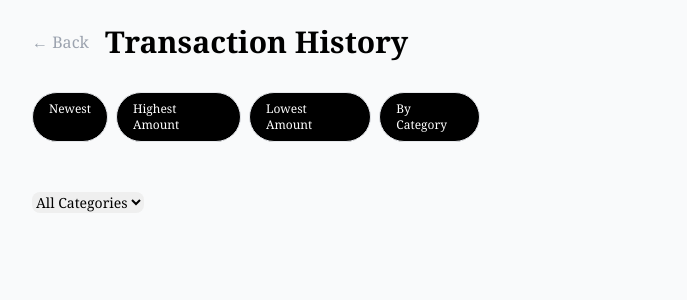
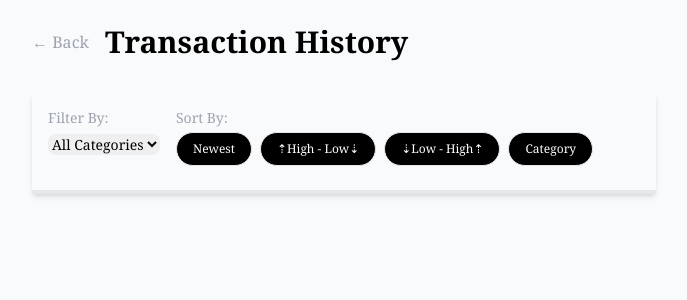
Before and after one commit to 18Mori/SoftGrowTech_expenseTracker_JamesMuriithi, a Django app: page /history/ in a window 1280 px wide. Shown: the top 300 px of the page, without its empty margins (296-983 px from the left). Run offline with Django 5.2, Linux system fonts and the light colour scheme; data that the repository does not hold is empty; some libraries are stand-ins or nearby versions.

Commit message:
Enhance Home and History templates: improve input fields styling, add filtering and sorting options for transaction history, and refine layout for better usability

```diff
--- a/exapp/templates/history.html
+++ b/exapp/templates/history.html
@@ -9,8 +9,25 @@
         <a href="{% url 'home' %}" class="text-gray-400 transition-all duration-500 ease-in-out hover:text-gray-600">← Back</a>
         <h1 class="text-3xl font-black">Transaction History</h1>
     </div>
-
-    <div class="flex flex-col sm:flex-row w-full max-w-md gap-2 mb-6 overflow-x-auto pb-6 " style="max-height: 250px; scrollbar-width: none;">
+    <div class="flex flex-col sm:flex-row w-full max-w-md gap-4 mb-6 overflow-x-auto pb-6 pt-4 px-4 border-b-4 border-gray-200 shadow-md" style="max-height: 250px; max-width: 100%; scrollbar-width: none;">
+        <div>
+            <div class=" text-gray-400 text-sm mb-1">
+        <p>Filter By:</p>
+      </div>
+        <form method="GET" class="mr-auto">
+      <select name="category" onchange="this.form.submit()" class="cursor-pointer rounded-lg border-none text-sm">
+          <option value="">All Categories</option>
+          {% for cat in categories %}
+              <option value="{{ cat }}">{{ cat }}</option>
+          {% endfor %}
+      </select>
+  </form>
+</div>
+<div>
+    <div class="text-gray-400 text-sm mb-1">
+            <p>Sort By:</p>
+        </div>
+        <div class="flex flex-wrap gap-2">
       <a href="?sort=date"
         class="bg-black text-black border px-4 py-2 items-center rounded-full text-xs transition-all duration-500 ease-in-out
         {% if request.GET.sort == 'date' or not request.GET.sort %}
@@ -27,7 +44,7 @@
         {% else %}
             bg-white text-black hover:bg-gray-100
         {% endif %}">
-          Highest Amount
+          ⇡High - Low⇣
       </a>
       <a href="?sort=amount"
         class="bg-black text-black border px-4 py-2 rounded-full text-xs transition-all duration-500 ease-in-out
@@ -36,7 +53,7 @@
         {% else %}
             bg-white text-black hover:bg-gray-100
         {% endif %}">
-          Lowest Amount
+            ⇣Low - High⇡
       </a>
       <a href="?sort=category"
         class="bg-black text-black border px-4 py-2 rounded-full text-xs transition-all duration-500 ease-in-out
@@ -45,18 +62,12 @@
         {% else %}
             bg-white text-black hover:bg-gray-100
         {% endif %}">
-          By Category
+            Category
       </a>
     </div>
+    </div>
+</div>
 
-        <form method="GET" class="ml-auto">
-        <select name="category" onchange="this.form.submit()" class="cursor-pointer rounded-lg border-none text-sm">
-            <option value="">All Categories</option>
-            {% for cat in categories %}
-                <option value="{{ cat }}">{{ cat }}</option>
-            {% endfor %}
-        </select>
-    </form>
 
 
     {% if expenses %}
@@ -65,7 +76,7 @@
     {% for day in expenses_by_day %}
     <div class="day-group mb-8">
 
-        <div class="flex justify-between items-end border-b border-gray-100 pb-2 px-4 mb-4 bg-white sticky top-0 z-10">
+        <div class="flex justify-between shadow-md shadow-blue-200 items-end border-b border-gray-100 pb-2 px-4 mb-4 bg-white sticky top-0 z-10">
             <h3 class="text-sm font-bold text-gray-400 uppercase tracking-widest">
                 {{ day.grouper|date:"l, F j, Y" }}
             </h3>
```
Also changed, not shown: exapp/templates/Home.html (+10 -8 lines).
